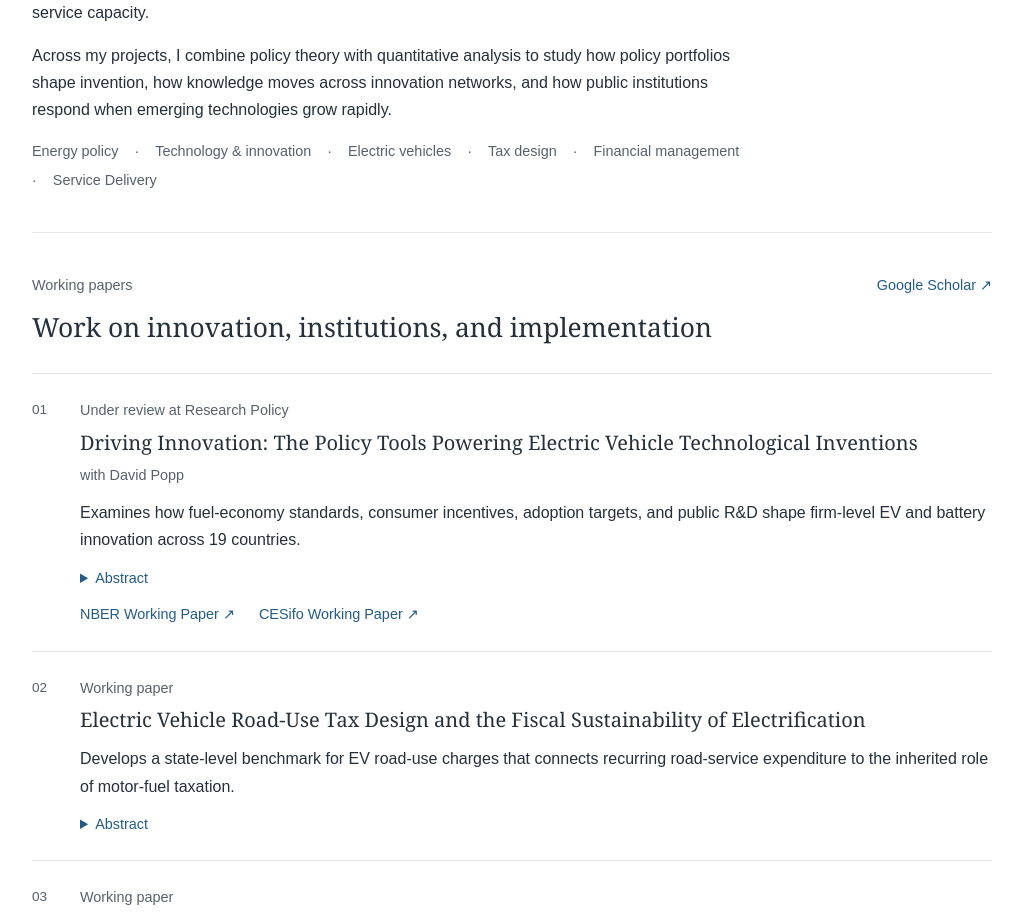
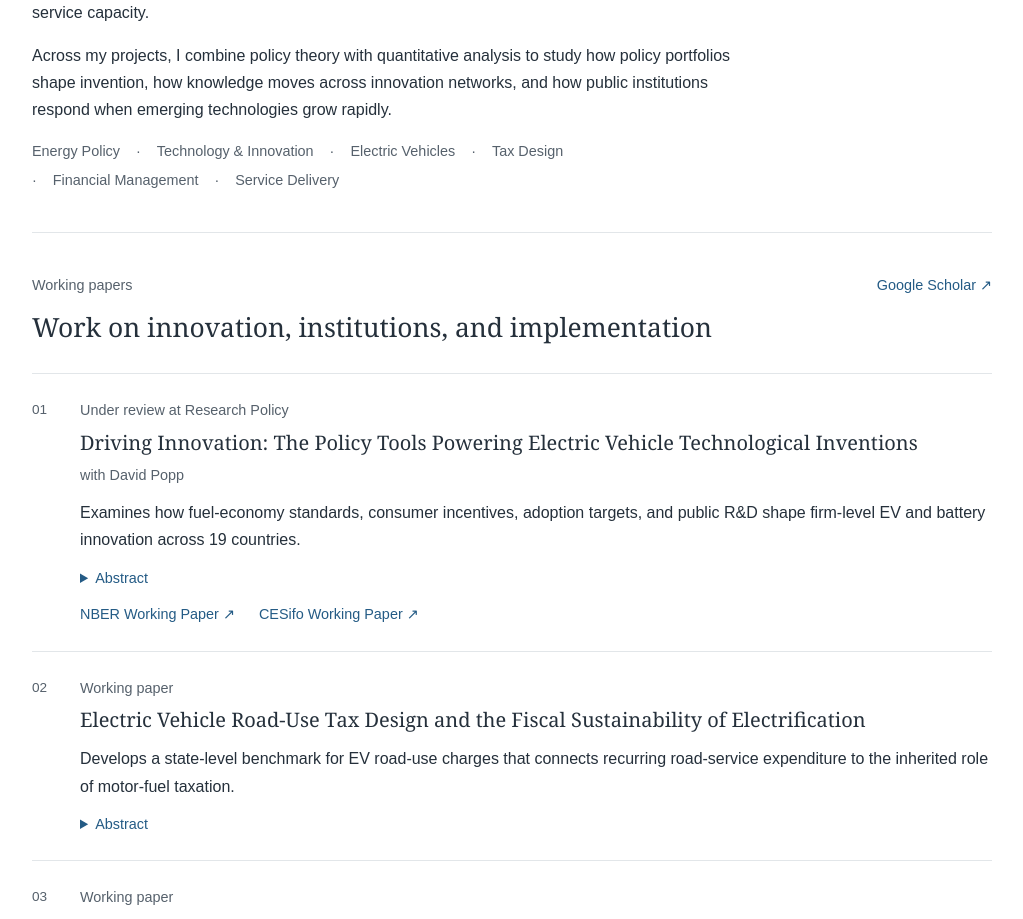
Before and after one commit to JingniZ/jingniz.github.io, a Next.js app: page / in a window 1280 px wide. Shown: the part 800-1719 px from the top of the page, without its empty margins (128-1151 px from the left). Built offline with nearby package versions, Linux system fonts and the light colour scheme.

Commit message:
Capitalize research interest labels

```diff
--- a/app/page.tsx
+++ b/app/page.tsx
@@ -204,11 +204,11 @@ export default function Home() {
                 emerging technologies grow rapidly.
               </p>
               <div className="interest-list" aria-label="Research interests">
-                <span>Energy policy</span>
-                <span>Technology &amp; innovation</span>
-                <span>Electric vehicles</span>
-                <span>Tax design</span>
-                <span>Financial management</span>
+                <span>Energy Policy</span>
+                <span>Technology &amp; Innovation</span>
+                <span>Electric Vehicles</span>
+                <span>Tax Design</span>
+                <span>Financial Management</span>
                 <span>Service Delivery</span>
               </div>
             </div>
```
